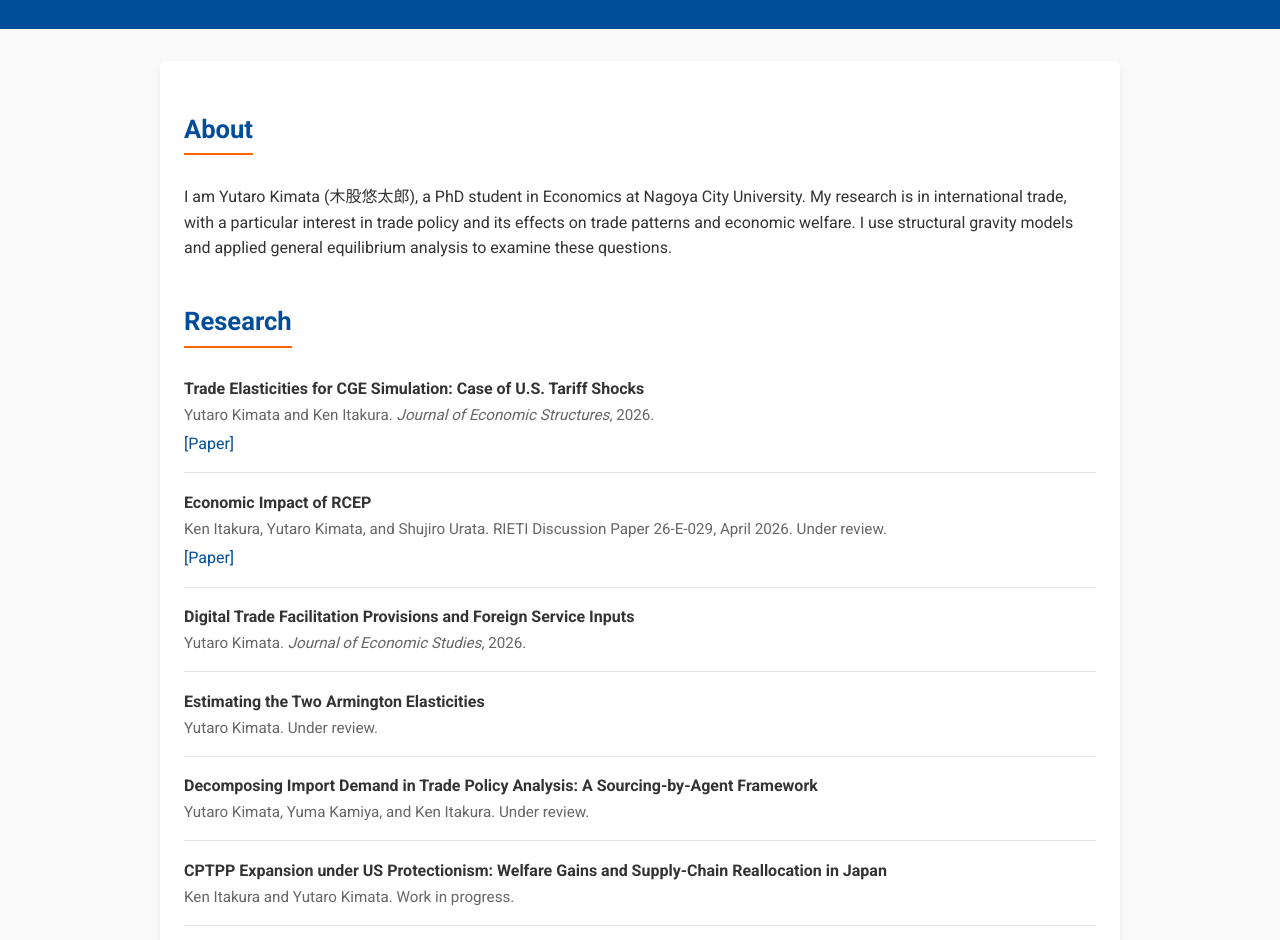
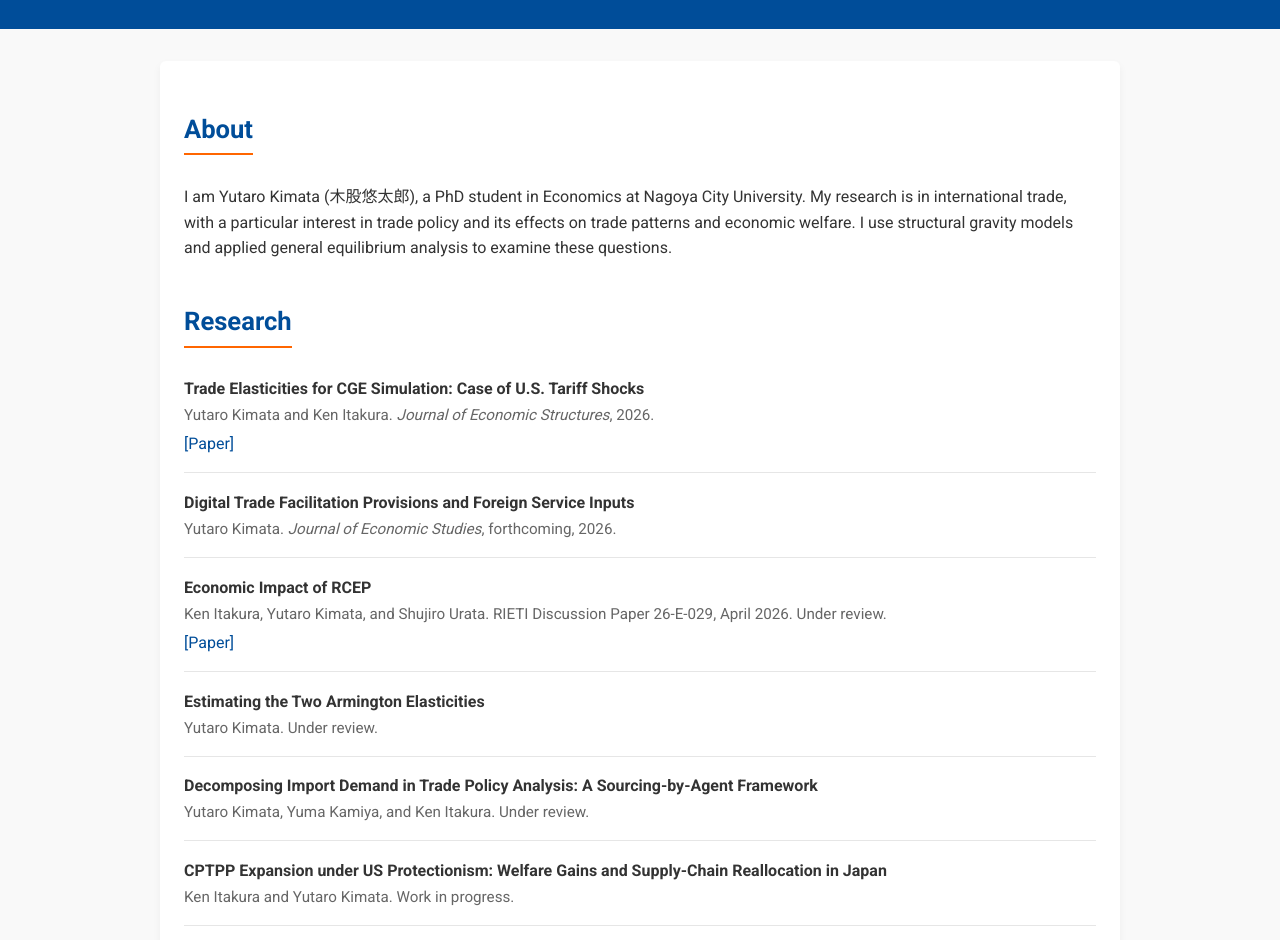
Before and after one commit to YutaroKimata/yutarokimata.github.io, a plain HTML site: page index.html in a window 1280 px wide. Shown: the part 151-1091 px from the top of the page. Drawn offline with Linux system fonts and the light colour scheme.

Commit message:
Update index.html

```diff
--- a/index.html
+++ b/index.html
@@ -58,6 +58,15 @@
         </li>
 
         <li>
+          <span class="paper-title">
+            Digital Trade Facilitation Provisions and Foreign Service Inputs
+          </span>
+          <span class="note">Yutaro Kimata.
+            <i>Journal of Economic Studies</i>, forthcoming, 2026.
+          </span>
+        </li>
+
+        <li>
           <span class="paper-title">Economic Impact of RCEP</span>
           <span class="note">
             Ken Itakura, Yutaro Kimata, and Shujiro Urata. RIETI Discussion
@@ -67,15 +76,6 @@
             rel="noopener noreferrer">
             [Paper]
           </a>
-        </li>
-
-        <li>
-          <span class="paper-title">
-            Digital Trade Facilitation Provisions and Foreign Service Inputs
-          </span>
-          <span class="note">Yutaro Kimata.
-            <i>Journal of Economic Studies</i>, 2026.
-          </span>
         </li>
 
         <li>
```
